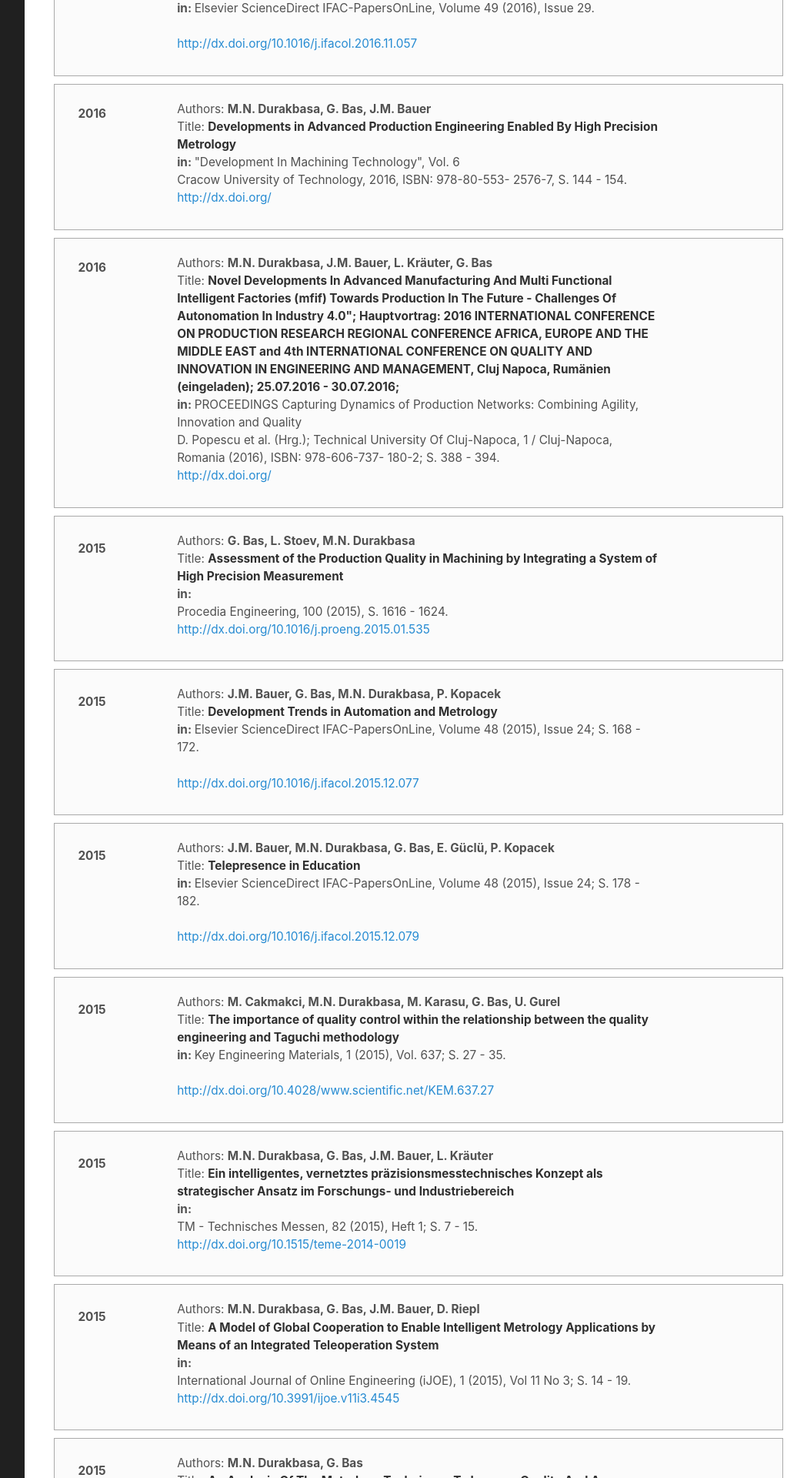
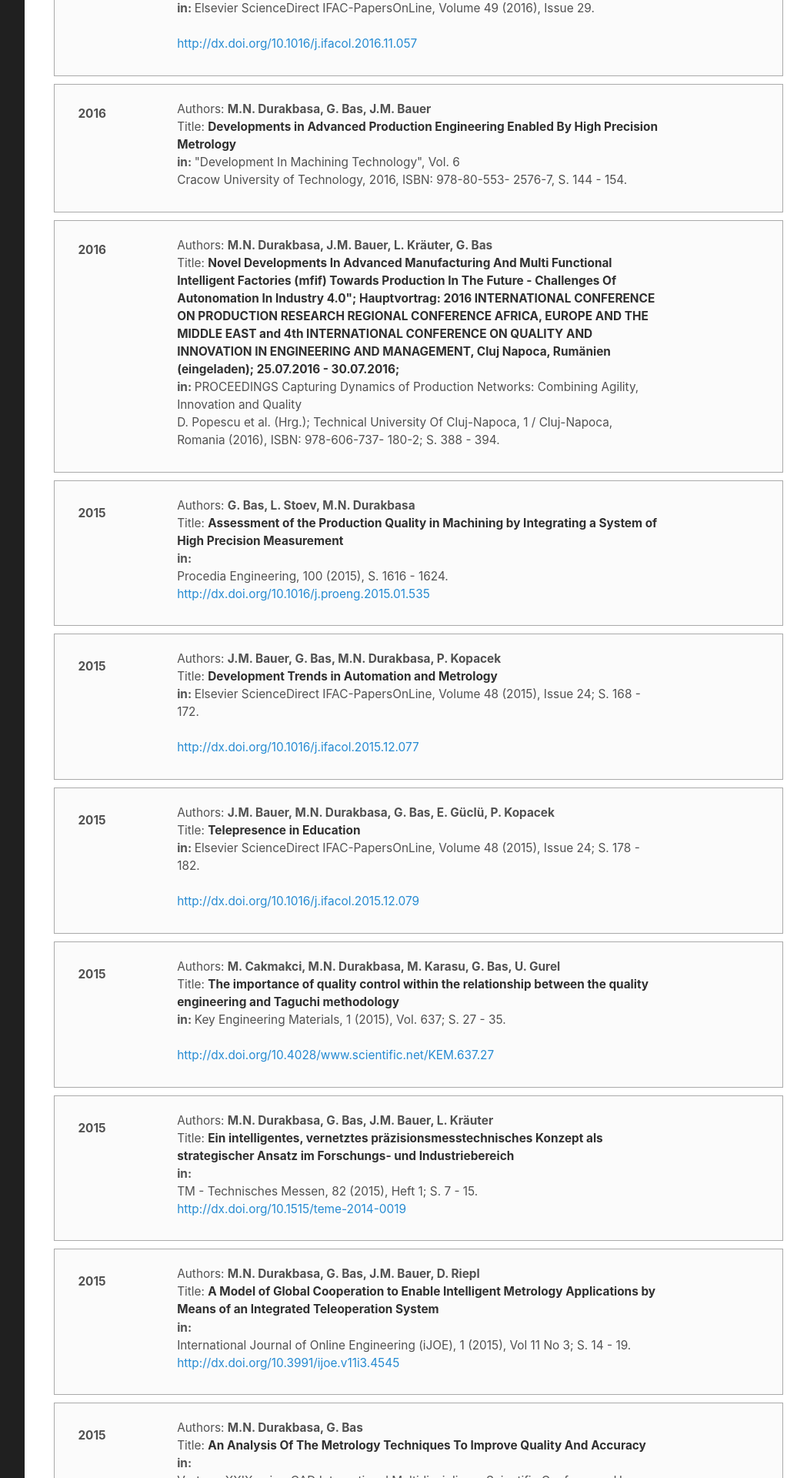
Before and after one commit to vosaul/overqint-dev, a Jekyll site: the page built from publications.html, in a window 1280 px wide. Shown: the part 2025-3945 px from the top of the page at 77% size, without its empty margins (224-1273 px from the left). Built offline with Jekyll 4.4.1, drawn with Linux system fonts in a browser that asks for light colours; comment, search, counter and statistics services are not loaded; some of the changed text lies outside the part shown.

Commit message:
publications - doi links

```diff
--- a/publications.html
+++ b/publications.html
@@ -33,7 +33,9 @@ sidebar_link: true
               <b>in: </b> {{item.in}}<br>
               {{item.published}}
               <br>
+            {% if item.doi %}
               <a href="http://dx.doi.org/{{item.doi}}">http://dx.doi.org/{{item.doi}}</a>
+            {% endif %}
             </p>
           </div>
         </div>
```
